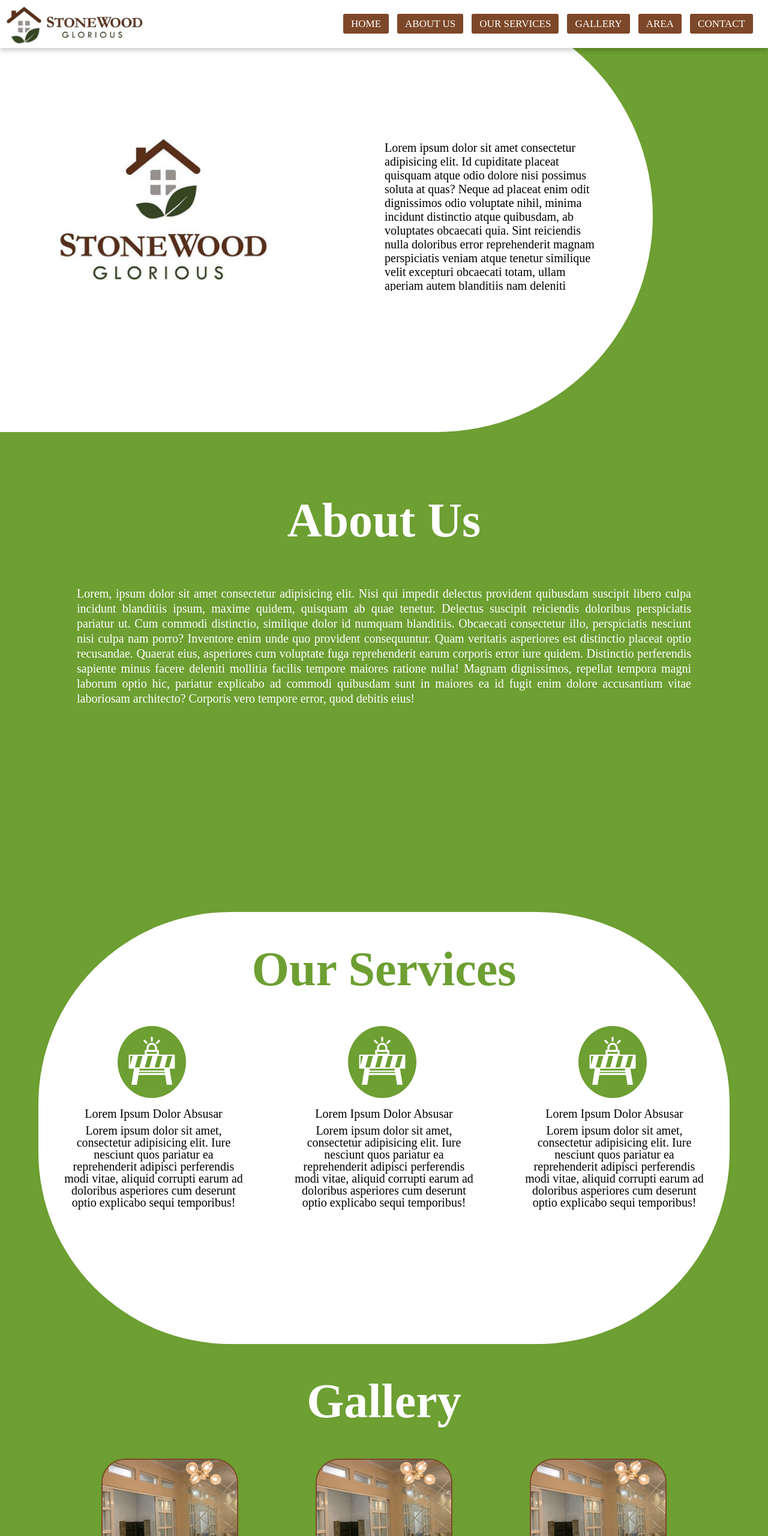
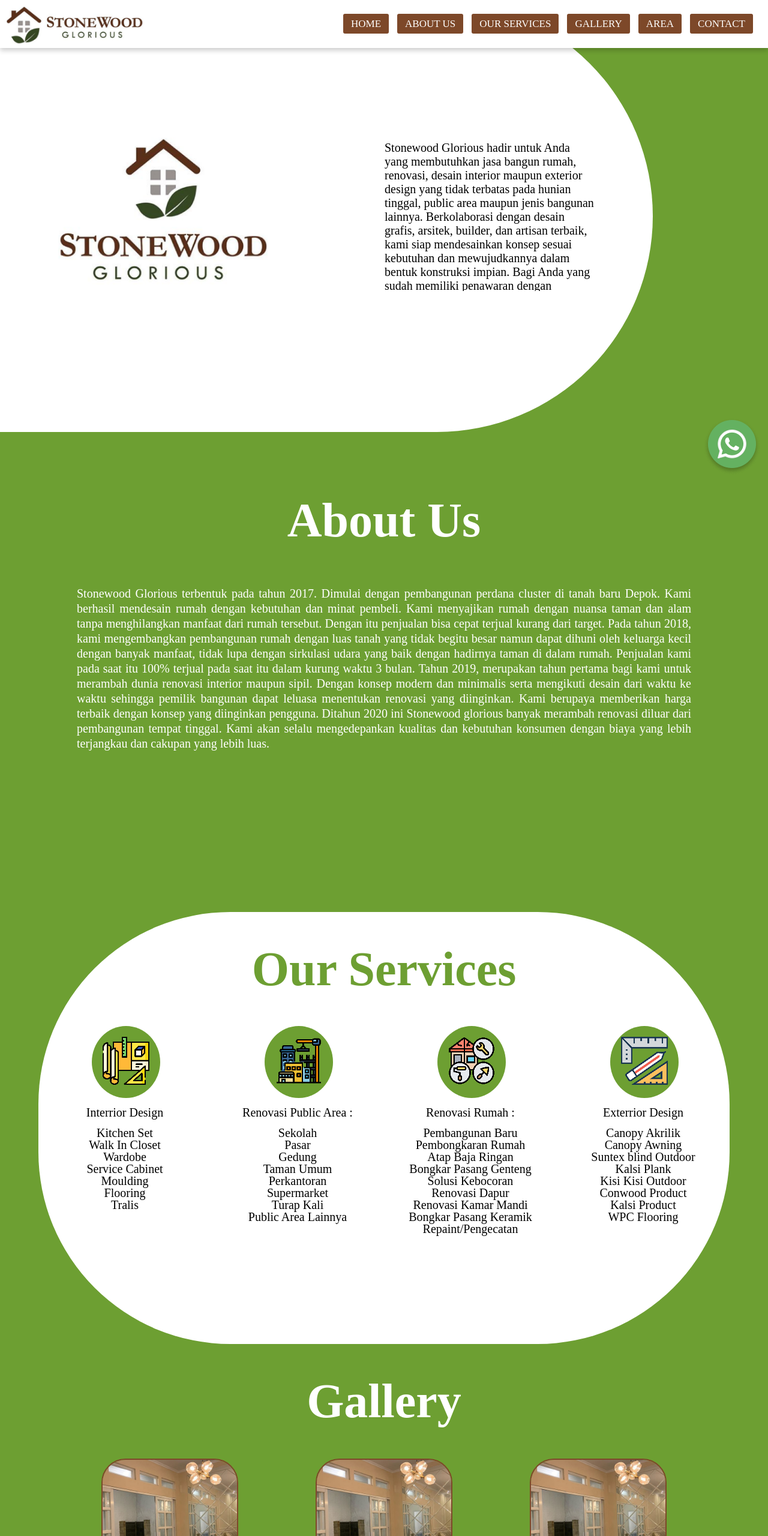
Before and after one commit to dikialfin216/dikialfin216.github.io, a plain HTML site: page index.html in a window 1280 px wide. Shown: the top 2560 px of the page at 60% size. Drawn offline with Linux system fonts and the light colour scheme.

Commit message:
add content

```diff
--- a/assets/css/my.css
+++ b/assets/css/my.css
@@ -51,6 +51,7 @@ nav ul li a {
 
 nav ul li a:hover {
   background: none;
+  color: #7d4829;
 }
 
 .checkbtn {
@@ -333,7 +334,7 @@ nav ul li a:hover {
 
 .contentWrap {
   /* border: 1px solid red; */
-  width: 300px;
+  width: 250px;
   display: flex;
   flex-direction: column;
 }
@@ -342,7 +343,7 @@ nav ul li a:hover {
   width: max-content;
   background-color: #6d9f32;
   position: relative;
-  left: 30%;
+  left: 28%;
   border-radius: 100%;
   padding: 18px;
   z-index: 1;
@@ -356,7 +357,7 @@ nav ul li a:hover {
 
 .descriptionContent {
   text-align: center;
-  margin-top: 2%;
+  margin-top: 5%;
   font-size: 20px;
   line-height: 20px;
 }
@@ -384,9 +385,6 @@ nav ul li a:hover {
   .imageContent img {
     width: 46px;
     height: 48px;
-  }
-  .imageContent {
-    left: 35%;
   }
   .contentWrap {
     width: 200px;
@@ -641,3 +639,18 @@ nav ul li a:hover {
   }
 }
 /* END FOOTER */
+
+/* floating wa */
+.floatingWa {
+  position: fixed;
+  bottom: 4px;
+  right: 12px;
+}
+
+@media (max-width: 700px) {
+  .floatingWa img {
+    width: 70px;
+    height: 70px;
+  }
+}
+/* endfloating wa */
--- a/index.html
+++ b/index.html
@@ -23,10 +23,10 @@
           <a href="#home">Home</a>
         </li>
         <li>
-          <a href="">About Us</a>
+          <a href="#aboutus">About Us</a>
         </li>
         <li>
-          <a href="">Our Services</a>
+          <a href="#ourservices">Our Services</a>
         </li>
         <li>
           <a href="">Gallery</a>
@@ -47,50 +47,51 @@
       </div>
       <div class="description">
         <p>
-          Lorem ipsum dolor sit amet consectetur adipisicing elit. Id cupiditate
-          placeat quisquam atque odio dolore nisi possimus soluta at quas? Neque
-          ad placeat enim odit dignissimos odio voluptate nihil, minima incidunt
-          distinctio atque quibusdam, ab voluptates obcaecati quia. Sint
-          reiciendis nulla doloribus error reprehenderit magnam perspiciatis
-          veniam atque tenetur similique velit excepturi obcaecati totam, ullam
-          aperiam autem blanditiis nam deleniti facere ex placeat rerum odit
-          inventore. Earum, adipisci obcaecati, id officiis maiores nihil
-          corrupti expedita ullam distinctio minus dolores. Voluptatem eum iste,
-          dicta amet repudiandae, ex aut id voluptates in consequatur est
-          similique? Illum quidem maxime aut atque architecto autem eum facere
-          eveniet iure. Labore tempora ipsum maiores. Cum temporibus amet
-          placeat! Nisi blanditiis at hic similique consectetur eaque doloribus?
+          Stonewood Glorious hadir untuk Anda yang membutuhkan jasa bangun
+          rumah, renovasi, desain interior maupun exterior design yang tidak
+          terbatas pada hunian tinggal, public area maupun jenis bangunan
+          lainnya. Berkolaborasi dengan desain grafis, arsitek, builder, dan
+          artisan terbaik, kami siap mendesainkan konsep sesuai kebutuhan dan
+          mewujudkannya dalam bentuk konstruksi impian. Bagi Anda yang sudah
+          memiliki penawaran dengan kontraktor lain, bandingkan jika bisa
+          mendapatkan harga jasa konstruksi yang lebih rendah dengan kualitas
+          sesuai harapan Anda.
         </p>
       </div>
     </div>
     <!-- END HOME -->
     <!-- ABOUT US -->
-    <div class="aboutUs">
+    <div class="aboutUs" id="aboutus">
       <div class="title">
         <h1>About Us</h1>
       </div>
       <div class="about">
         <p>
-          Lorem, ipsum dolor sit amet consectetur adipisicing elit. Nisi qui
-          impedit delectus provident quibusdam suscipit libero culpa incidunt
-          blanditiis ipsum, maxime quidem, quisquam ab quae tenetur. Delectus
-          suscipit reiciendis doloribus perspiciatis pariatur ut. Cum commodi
-          distinctio, similique dolor id numquam blanditiis. Obcaecati
-          consectetur illo, perspiciatis nesciunt nisi culpa nam porro?
-          Inventore enim unde quo provident consequuntur. Quam veritatis
-          asperiores est distinctio placeat optio recusandae. Quaerat eius,
-          asperiores cum voluptate fuga reprehenderit earum corporis error iure
-          quidem. Distinctio perferendis sapiente minus facere deleniti mollitia
-          facilis tempore maiores ratione nulla! Magnam dignissimos, repellat
-          tempora magni laborum optio hic, pariatur explicabo ad commodi
-          quibusdam sunt in maiores ea id fugit enim dolore accusantium vitae
-          laboriosam architecto? Corporis vero tempore error, quod debitis eius!
+          Stonewood Glorious terbentuk pada tahun 2017. Dimulai dengan
+          pembangunan perdana cluster di tanah baru Depok. Kami berhasil
+          mendesain rumah dengan kebutuhan dan minat pembeli. Kami menyajikan
+          rumah dengan nuansa taman dan alam tanpa menghilangkan manfaat dari
+          rumah tersebut. Dengan itu penjualan bisa cepat terjual kurang dari
+          target. Pada tahun 2018, kami mengembangkan pembangunan rumah dengan
+          luas tanah yang tidak begitu besar namun dapat dihuni oleh keluarga
+          kecil dengan banyak manfaat, tidak lupa dengan sirkulasi udara yang
+          baik dengan hadirnya taman di dalam rumah. Penjualan kami pada saat
+          itu 100% terjual pada saat itu dalam kurung waktu 3 bulan. Tahun 2019,
+          merupakan tahun pertama bagi kami untuk merambah dunia renovasi
+          interior maupun sipil. Dengan konsep modern dan minimalis serta
+          mengikuti desain dari waktu ke waktu sehingga pemilik bangunan dapat
+          leluasa menentukan renovasi yang diinginkan. Kami berupaya memberikan
+          harga terbaik dengan konsep yang diinginkan pengguna. Ditahun 2020 ini
+          Stonewood glorious banyak merambah renovasi diluar dari pembangunan
+          tempat tinggal. Kami akan selalu mengedepankan kualitas dan kebutuhan
+          konsumen dengan biaya yang lebih terjangkau dan cakupan yang lebih
+          luas.
         </p>
       </div>
     </div>
     <!-- END ABOUT US -->
     <!-- OUR SERVICES -->
-    <div class="wrapServices">
+    <div class="wrapServices" id="ourservices">
       <div class="containerServices">
         <div class="titleServices">
           <h1>Our Services</h1>
@@ -98,44 +99,74 @@
         <div class="containerContent">
           <div class="contentWrap">
             <div class="imageContent">
-              <img src="assets/img/services.png" alt="OurServices" />
+              <img src="assets/img/interrion-design.png" alt="OurServices" />
             </div>
             <div class="titleContent">
-              <p>Lorem Ipsum Dolor Absusar</p>
+              <p>Interrior Design</p>
             </div>
             <div class="descriptionContent">
-              Lorem ipsum dolor sit amet, consectetur adipisicing elit. Iure
-              nesciunt quos pariatur ea reprehenderit adipisci perferendis modi
-              vitae, aliquid corrupti earum ad doloribus asperiores cum deserunt
-              optio explicabo sequi temporibus!
+              <p>Kitchen Set</p>
+              <p>Walk In Closet</p>
+              <p>Wardobe</p>
+              <p>Service Cabinet</p>
+              <p>Moulding</p>
+              <p>Flooring</p>
+              <p>Tralis</p>
             </div>
           </div>
           <div class="contentWrap">
             <div class="imageContent">
-              <img src="assets/img/services.png" alt="OurServices" />
+              <img src="assets/img/public-area.png" alt="OurServices" />
             </div>
             <div class="titleContent">
-              <p>Lorem Ipsum Dolor Absusar</p>
+              <p>Renovasi Public Area :</p>
             </div>
             <div class="descriptionContent">
-              Lorem ipsum dolor sit amet, consectetur adipisicing elit. Iure
-              nesciunt quos pariatur ea reprehenderit adipisci perferendis modi
-              vitae, aliquid corrupti earum ad doloribus asperiores cum deserunt
-              optio explicabo sequi temporibus!
+              <p>Sekolah</p>
+              <p>Pasar</p>
+              <p>Gedung</p>
+              <p>Taman Umum</p>
+              <p>Perkantoran</p>
+              <p>Supermarket</p>
+              <p>Turap Kali</p>
+              <p>Public Area Lainnya</p>
             </div>
           </div>
           <div class="contentWrap">
             <div class="imageContent">
-              <img src="assets/img/services.png" alt="OurServices" />
+              <img src="assets/img/renovasi-rumah.png" alt="OurServices" />
             </div>
             <div class="titleContent">
-              <p>Lorem Ipsum Dolor Absusar</p>
+              <p>Renovasi Rumah :</p>
             </div>
             <div class="descriptionContent">
-              Lorem ipsum dolor sit amet, consectetur adipisicing elit. Iure
-              nesciunt quos pariatur ea reprehenderit adipisci perferendis modi
-              vitae, aliquid corrupti earum ad doloribus asperiores cum deserunt
-              optio explicabo sequi temporibus!
+              <p>Pembangunan Baru</p>
+              <p>Pembongkaran Rumah</p>
+              <p>Atap Baja Ringan</p>
+              <p>Bongkar Pasang Genteng</p>
+              <p>Solusi Kebocoran</p>
+              <p>Renovasi Dapur</p>
+              <p>Renovasi Kamar Mandi</p>
+              <p>Bongkar Pasang Keramik</p>
+              <p>Repaint/Pengecatan</p>
+            </div>
+          </div>
+          <div class="contentWrap">
+            <div class="imageContent">
+              <img src="assets/img/exterrior.png" alt="OurServices" />
+            </div>
+            <div class="titleContent">
+              <p>Exterrior Design</p>
+            </div>
+            <div class="descriptionContent">
+              <p>Canopy Akrilik</p>
+              <p>Canopy Awning</p>
+              <p>Suntex blind Outdoor</p>
+              <p>Kalsi Plank</p>
+              <p>Kisi Kisi Outdoor</p>
+              <p>Conwood Product</p>
+              <p>Kalsi Product</p>
+              <p>WPC Flooring</p>
             </div>
           </div>
         </div>
@@ -167,23 +198,57 @@
       <div class="wrapContentArea">
         <div class="contentArea">
           <img src="assets/img/area.png" alt="" />
-          <p>Kota Depok</p>
+          <p>Depok</p>
         </div>
         <div class="contentArea">
-          <img src="assets/img/area.png" alt="" />
-          <p>Kota Depok</p>
+          <img src="assets/img/jakarta.png" alt="" />
+          <p>Jakarta</p>
         </div>
         <div class="contentArea">
-          <img src="assets/img/area.png" alt="" />
-          <p>Kota Depok</p>
+          <img src="assets/img/bogor.png" alt="" />
+          <p>Bogor</p>
         </div>
         <div class="contentArea">
-          <img src="assets/img/area.png" alt="" />
-          <p>Kota Depok</p>
+          <img src="assets/img/tangerang.png" alt="" />
+          <p>Tangerang</p>
+        </div>
+        <div class="contentArea">
+          <img src="assets/img/bekasi.png" alt="" />
+          <p>Bekasi</p>
+        </div>
+        <div class="contentArea">
+          <img src="assets/img/jogja.png" alt="" />
+          <p>Jogjakarta</p>
+        </div>
+        <div class="contentArea">
+          <img src="assets/img/bandung.png" alt="" />
+          <p>Bandung</p>
+        </div>
+        <div class="contentArea">
+          <img src="assets/img/cirebon.png" alt="" />
+          <p>Cirebon</p>
+        </div>
+        <div class="contentArea">
+          <img src="assets/img/tasik.png" alt="" />
+          <p>Tasik</p>
+        </div>
+        <div class="contentArea">
+          <img src="assets/img/garut.png" alt="" />
+          <p>Garut</p>
         </div>
       </div>
     </div>
     <!-- END SERVICE AREA -->
+    <!-- Floating WA -->
+    <div class="floatingWa">
+      <a
+        href="https://api.whatsapp.com/send?phone=6287819422080&text=halo%20admin "
+        target="_blank"
+      >
+        <img src="assets/img/whatsapp.png" alt="" />
+      </a>
+    </div>
+    <!-- END Floating WA -->
     <!-- FOOTER -->
     <div class="footer">
       <div class="kiri">
@@ -200,12 +265,17 @@
       </div>
       <div class="kanan">
         <h3>More Info Contact US :</h3>
-        <img src="assets/img/footerwa.png" alt="" />
-        <img src="assets/img/instagram.png" alt="" />
+        <img src="assets/img/telepon.png" alt="" />
+        <a
+          href="https://api.whatsapp.com/send?phone=6287819422080&text=halo%20admin"
+          target="_blank"
+        >
+          <img src="assets/img/footerwa.png" alt="" />
+        </a>
       </div>
     </div>
     <div class="copyright">
-      <p>Copyright 2020 @ Mockup SWG | All Right Reserved</p>
+      <p>Copyright 2020 @ Stonewoodglorious | All Right Reserved</p>
     </div>
     <!-- END FOOTER -->
   </body>
```
Also changed, not shown: assets/img/bandung.png (added), assets/img/bekasi.png (added), assets/img/bogor.png (added), assets/img/cirebon.png (added), assets/img/exterrior.png (added), assets/img/garut.png (added), assets/img/interrion-design.png (added), assets/img/jakarta.png (added), assets/img/jogja.png (added), assets/img/public-area.png (added), assets/img/renovasi-rumah.png (added), assets/img/tangerang.png (added), assets/img/tasik.png (added), assets/img/telepon.png (added).
